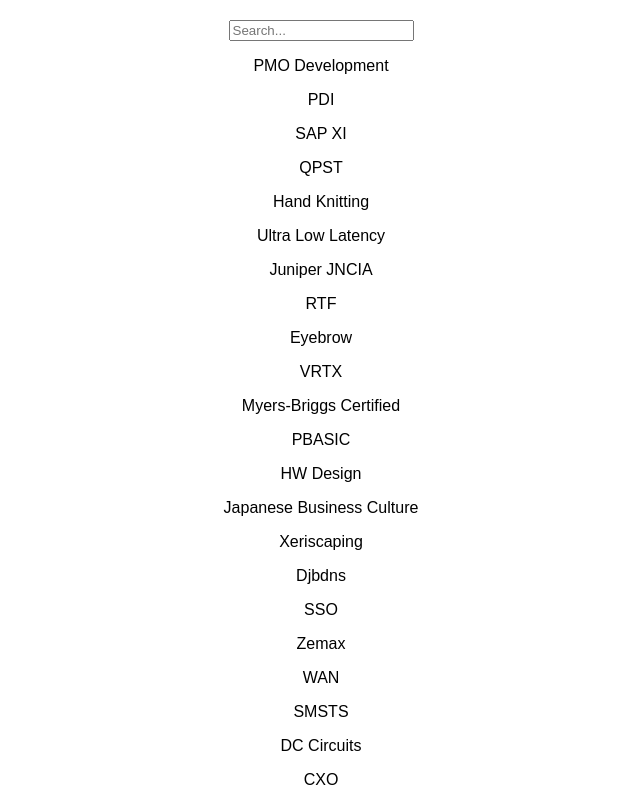
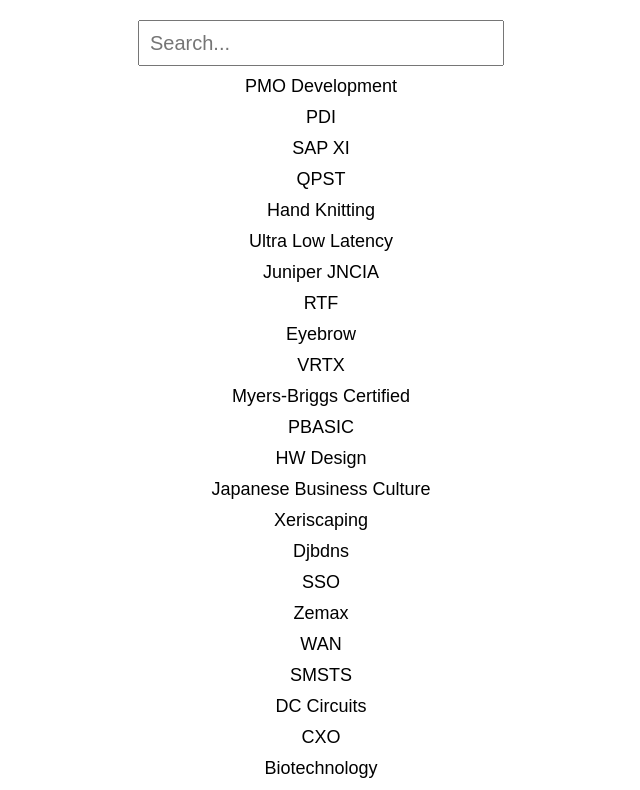
Before and after one commit to shreya1010svg/notes_library, a React (Create React App) app: page / in a window 1280 px wide. Shown: the top 790 px of the page, without its empty margins (319-959 px from the left). Built offline with nearby package versions, Linux system fonts and the light colour scheme.

Commit message:
Search for title prototype

```diff
--- a/src/App.css
+++ b/src/App.css
@@ -9,6 +9,15 @@
 
 .App input {
   margin-top: 20px;
+  width: 350px;
+  height: 40px;
+  font-size: 20px;
+  padding-left: 10px;
+}
+
+p {
+  margin: 10px;
+  font-size: 18px;
 }
 
 .App-logo {
--- a/src/App.js
+++ b/src/App.js
@@ -1,12 +1,24 @@
 import logo from './logo.svg';
 import './App.css';
-import JSONDATA from './MOCK_DATA.json'
+import JSONDATA from './MOCK_DATA.json';
+import {useState} from 'react';
 
 function App() {
+  const [searchTerm, setSearchTerm] = useState('')
   return (
 	<div className="App">
-		<input type="text" placeholder="Search..."/>
-		{JSONDATA.map((val,key)=>{
+		<input type="text" placeholder="Search..." onChange={event => {setSearchTerm(event.target.value)}}/>
+		{JSONDATA.filter((val) =>
+				{
+					if(searchTerm == "")
+					{
+						return val
+					}
+					else if(val.title.toLowerCase().includes(searchTerm.toLowerCase()))
+					{
+						return val
+					}
+				}).map((val,key)=>{
 			return (
 				<div className="file" key={key}>
 					<p>{val.title}</p>
```
